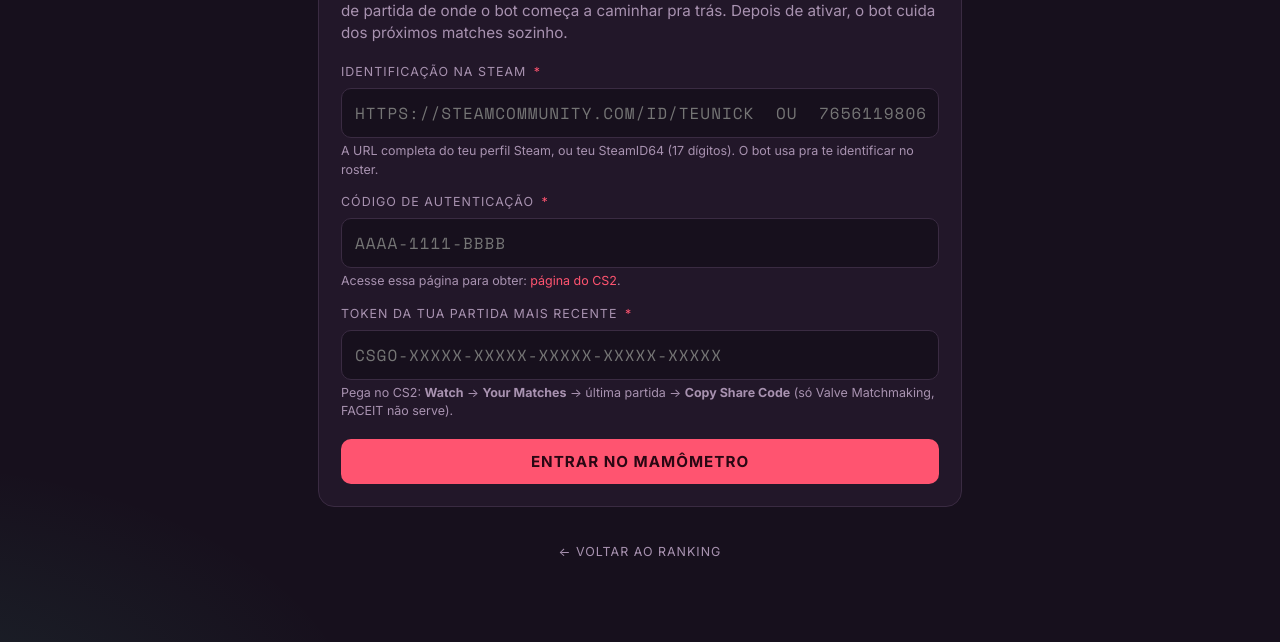
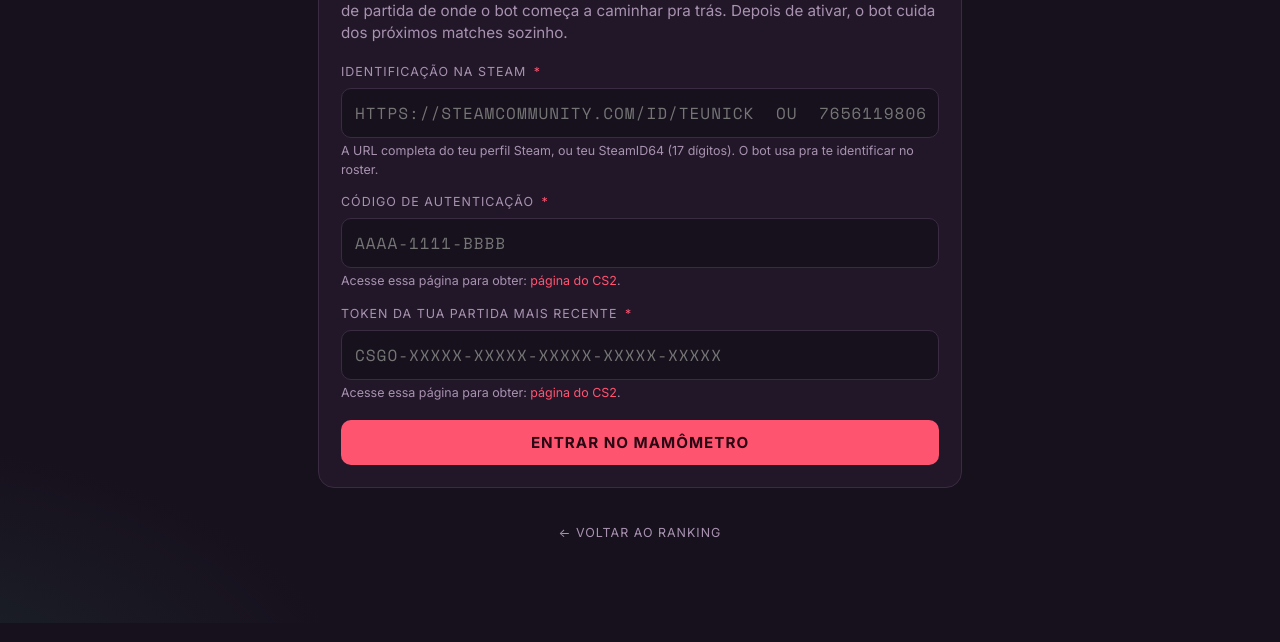
Before and after one commit to vcalil/mamometroCS, a website: page public/onboard.html in a window 1280 px wide. Shown: the part 268-910 px from the top of the page. Drawn offline with nearby package versions, Linux system fonts and the light colour scheme; no server answers.

Commit message:
chore(onboard UX): share code hint = mesmo pattern do auth code
O user pediu pra ficar com o mesmo texto do campo anterior:
'Acesse essa pagina para obter: [pagina do CS2].'

So o hint do share code agora aponta pro mesmo wizard do CS2
(mesmo URL que o hint do auth code). Os 2 hints ficaram identicos
em estrutura e link.

OBS: tecnicamente o share code vem do CS2 in-game (Watch ->
Your Matches depois de uma partida), nao do wizard. Mas o user
pediu explicitamente pra deixar igual. Se quiser diferenciar
depois (link diferente, ou texto diferente), me fala.

```diff
--- a/public/onboard.html
+++ b/public/onboard.html
@@ -210,7 +210,7 @@
         placeholder="CSGO-XXXXX-XXXXX-XXXXX-XXXXX-XXXXX"
         aria-describedby="shareCode-hint"
       >
-      <div class="hint" id="shareCode-hint">Pega no CS2: <b>Watch</b> → <b>Your Matches</b> → última partida → <b>Copy Share Code</b> (só Valve Matchmaking, FACEIT não serve).</div>
+      <div class="hint" id="shareCode-hint">Acesse essa página para obter: <a href="https://help.steampowered.com/pt/wizard/HelpWithGameIssue/?appid=730&issueid=128" target="_blank" rel="noopener">página do CS2</a>.</div>
 
       <button class="btn" type="submit" id="submit-btn">Entrar no Mamômetro</button>
     </form>
```
